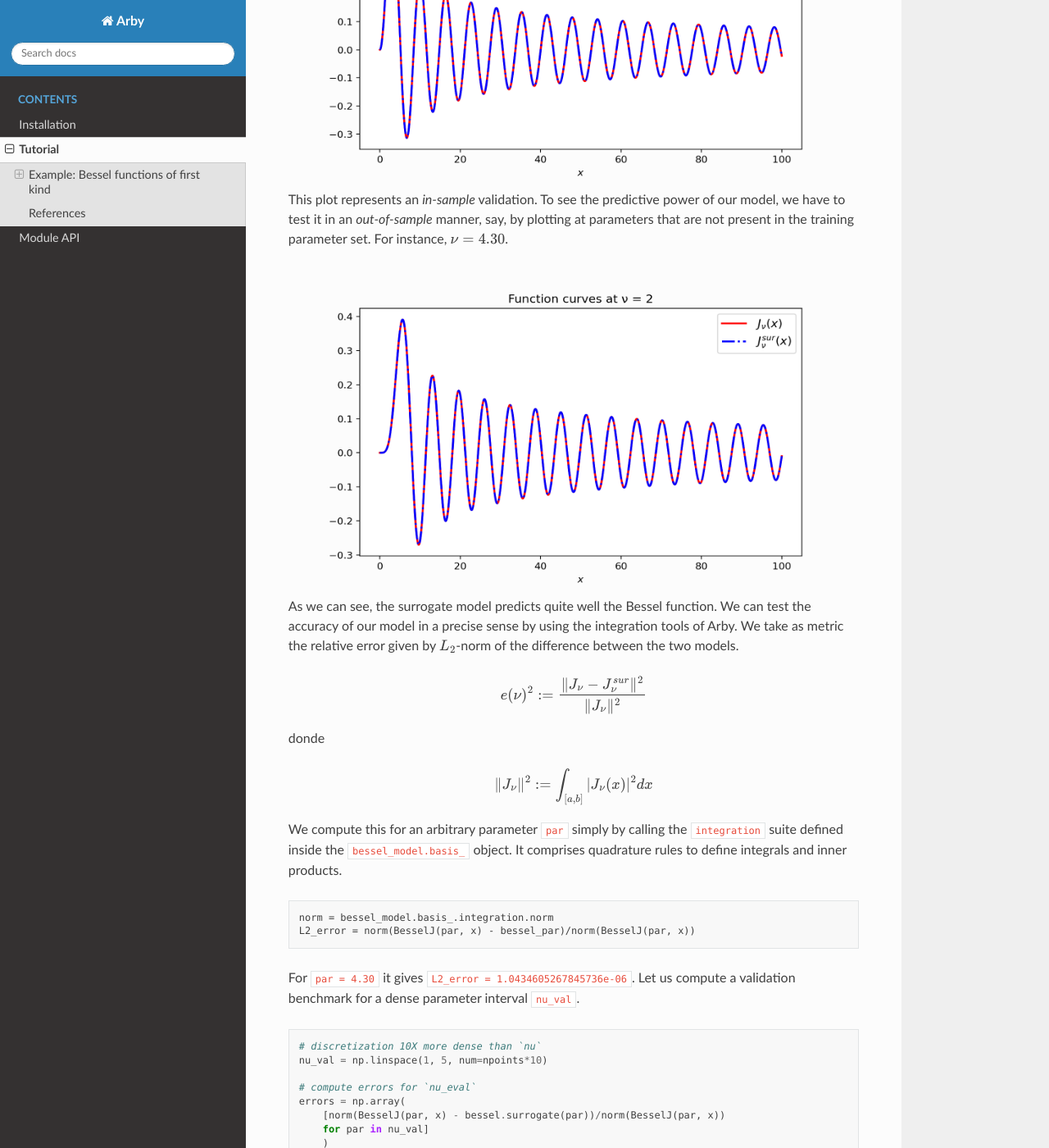
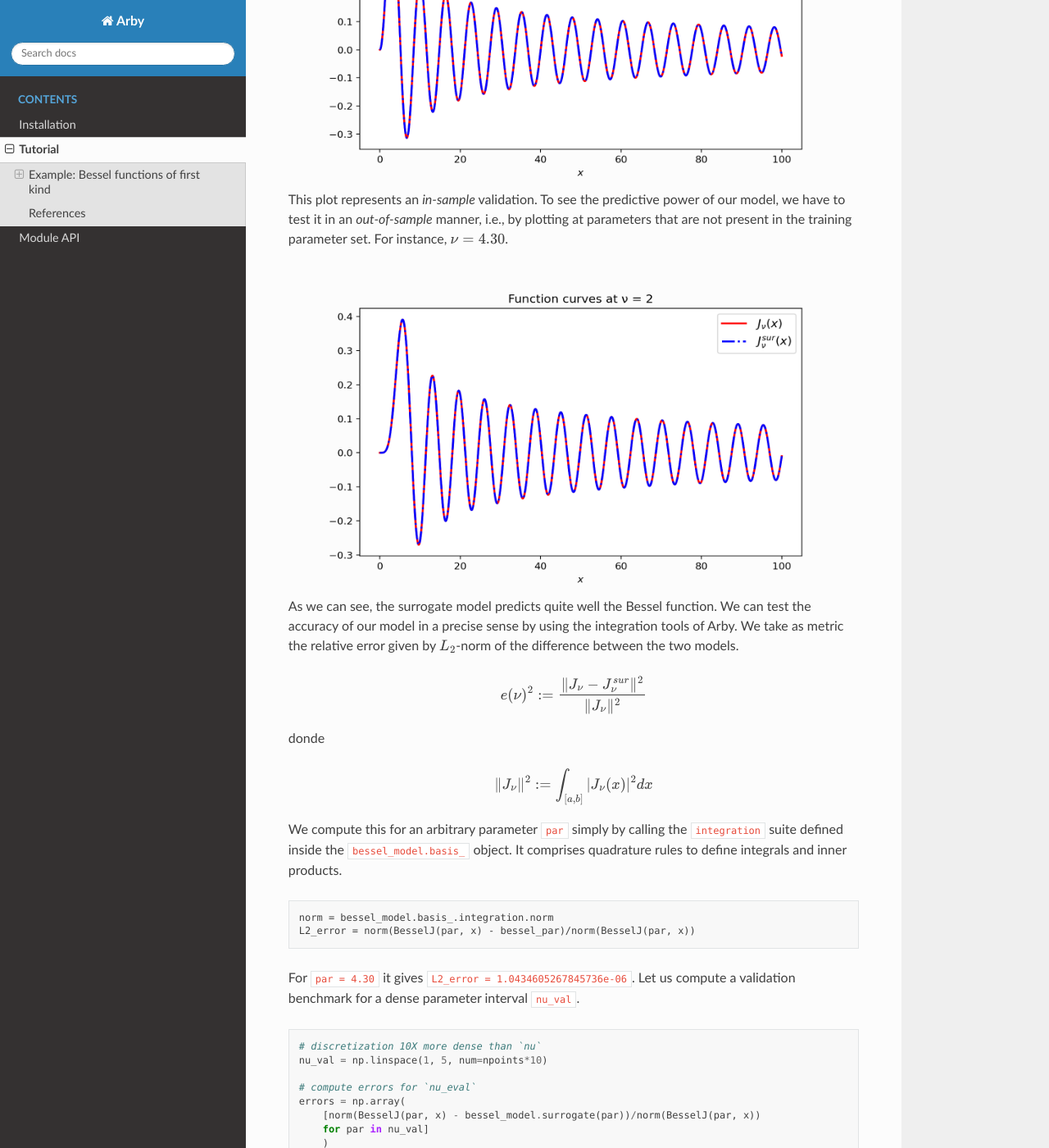
Before and after one commit to aaronuv/arby, a Sphinx documentation site: the page built from docs/source/tutorial.rst, in a window 1280 px wide and 1400 px high, scrolled down 1465 px. Shown: the whole window at 82% size. Built offline with Sphinx 7.4.7 and the Read the Docs theme 2.0.0, drawn with Linux system fonts in a browser that asks for light colours; pages that are not in the unit, such as notebooks, are missing from menus; some of the changed text lies outside the part shown.

Commit message:
Update tutorial.rst

```diff
--- a/docs/source/tutorial.rst
+++ b/docs/source/tutorial.rst
@@ -15,7 +15,7 @@
     x^2 \frac{d^2f}{dx^2} + x \frac{df}{dx} + (x^2 - \nu^2)f = 0
 
 Suppose we have numerical solutions :math:`J_{\nu}(x)` for particular values of
-the parameter :math:`\nu`, say, for a discretized interval :math:`[1, 5]` with
+the parameter :math:`\nu`, i.e., for a discretized interval :math:`[1, 5]` with
 101 samples, defined in some interval for :math:`x`. For convention, we will
 refer to :math:`\nu` as the parameter variable and :math:`x` as the physical one.
 So each one belongs to a parameter space and a physical domain, respectively.
@@ -70,7 +70,7 @@
     :alt: bessel representation
 
 This plot represents an *in-sample* validation. To see the predictive power of our model, we have to test
-it in an *out-of-sample* manner, say, by plotting at parameters that are not present in the training
+it in an *out-of-sample* manner, i.e., by plotting at parameters that are not present in the training
 parameter set. For instance, :math:`\nu = 4.30`.
 
 .. image:: _static/bessel_sur_pred.png
@@ -112,7 +112,7 @@
 
         # compute errors for `nu_eval`
         errors = np.array(
-            [norm(BesselJ(par, x) - bessel.surrogate(par))/norm(BesselJ(par, x))
+            [norm(BesselJ(par, x) - bessel_model.surrogate(par))/norm(BesselJ(par, x))
             for par in nu_val]
             )
 
@@ -130,7 +130,7 @@
 
 .. code-block:: python
 
-        bessel.greedy_tol
+        bessel_model.greedy_tol
         >>> 1e-12
 
 This is not a coincidence. The surrogate model accuracy is partly controlled
```
